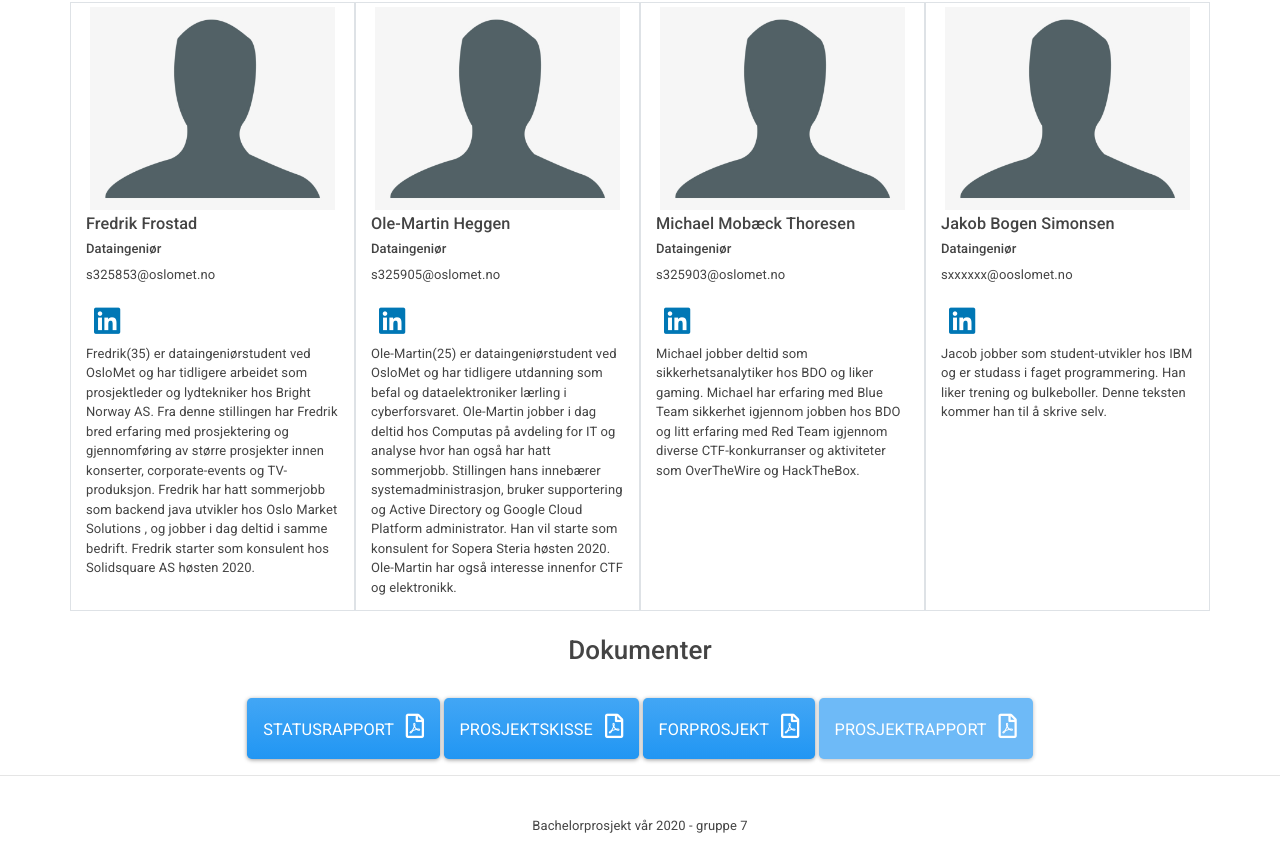
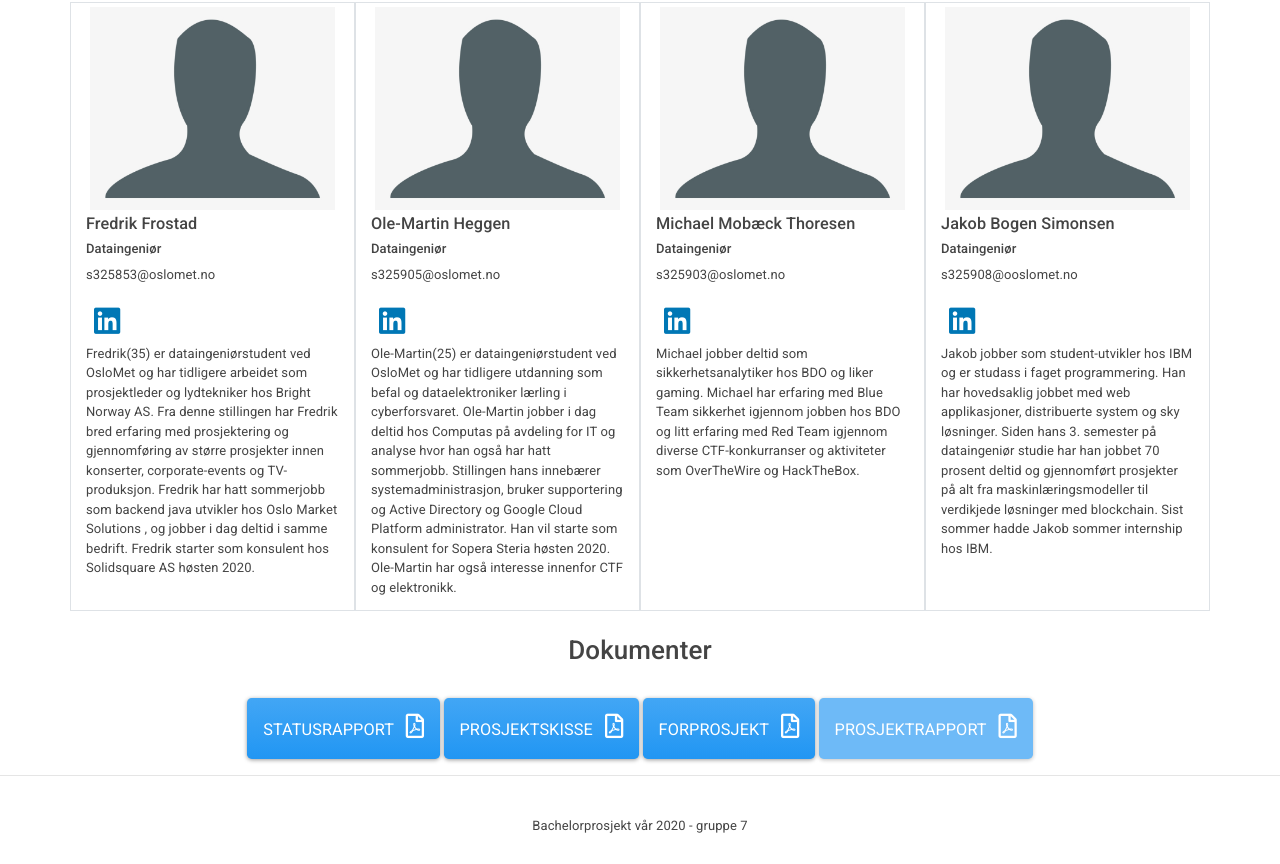
Before and after one commit to Swampen/IoTecia, a plain HTML site: page index.html in a window 1280 px wide. Shown: the part 717-1581 px from the top of the page. Drawn offline with nearby package versions, Linux system fonts and the light colour scheme.

Commit message:
Added jakob's text

```diff
--- a/index.html
+++ b/index.html
@@ -28,7 +28,7 @@
         <div class="collapse navbar-collapse" id="navbarColor02">
             <ul class="navbar-nav mr-auto">
                 <li class="nav-item active">
-                    <a class="nav-link" href="#group">Om gruppen <span class="sr-only">(current)</span></a>
+                    <a class="nav-link" href="#group">Om gruppen</a>
                 </li>
                 <li class="nav-item">
                     <a class="nav-link" href="#docs">Dokumenter</a>
@@ -164,7 +164,7 @@
                     <div class="col">
                         <h5>Jakob Bogen Simonsen</h5>
                         <h6>Dataingeniør</h6>
-                        <p>sxxxxxx@ooslomet.no</p>
+                        <p>s325908@ooslomet.no</p>
                     </div>
                 </div>
 
@@ -178,8 +178,11 @@
 
                 <div class="row">
                     <div class="col">
-                        <p>Jacob jobber som student-utvikler hos IBM og er studass i faget programmering. Han liker
-                            trening og bulkeboller. Denne teksten kommer han til å skrive selv.</p>
+                        <p>Jakob jobber som student-utvikler hos IBM og er studass i faget programmering. Han har
+                            hovedsaklig jobbet med web applikasjoner, distribuerte system og sky løsninger. Siden hans
+                            3. semester på dataingeniør studie har han jobbet 70 prosent deltid og gjennomført
+                            prosjekter på alt fra maskinlæringsmodeller til verdikjede løsninger med blockchain. Sist
+                            sommer hadde Jakob sommer internship hos IBM.</p>
                     </div>
                 </div>
             </div>
@@ -200,7 +203,8 @@
                 <a class="btn btn-primary btn-lg text-white p-3" href="./pdf/forprosjekt.pdf">Forprosjekt
                     <i class="far fa-file-pdf pl-2" style="font-size: 1.5em;"></i>
                 </a>
-                <a class="btn btn-primary btn-lg text-white p-3 disabled" href="./pdf/prosjektrapport.pdf">Prosjektrapport
+                <a class="btn btn-primary btn-lg text-white p-3 disabled"
+                    href="./pdf/prosjektrapport.pdf">Prosjektrapport
                     <i class="far fa-file-pdf pl-2" style="font-size: 1.5em;"></i>
                 </a>
             </div>
```
